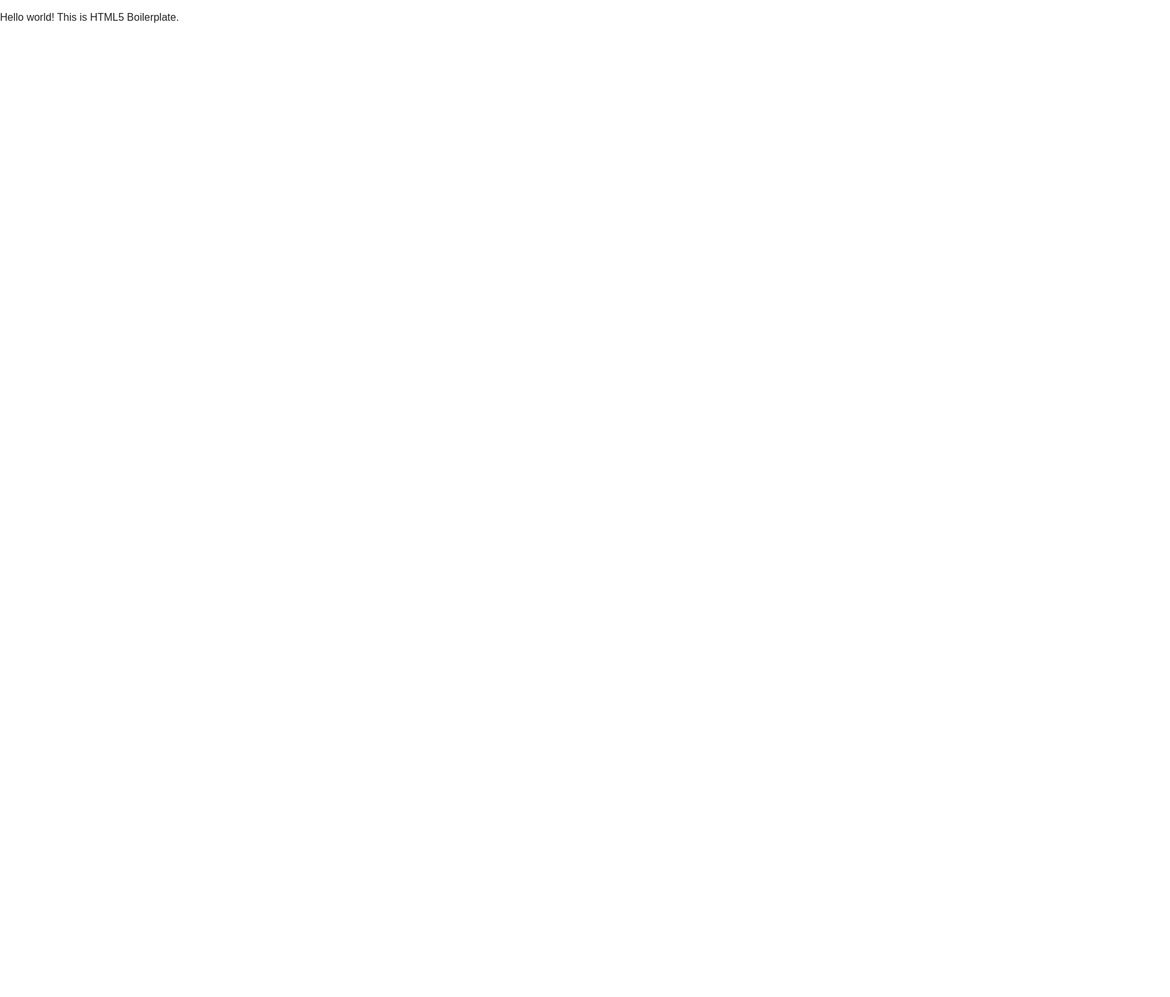
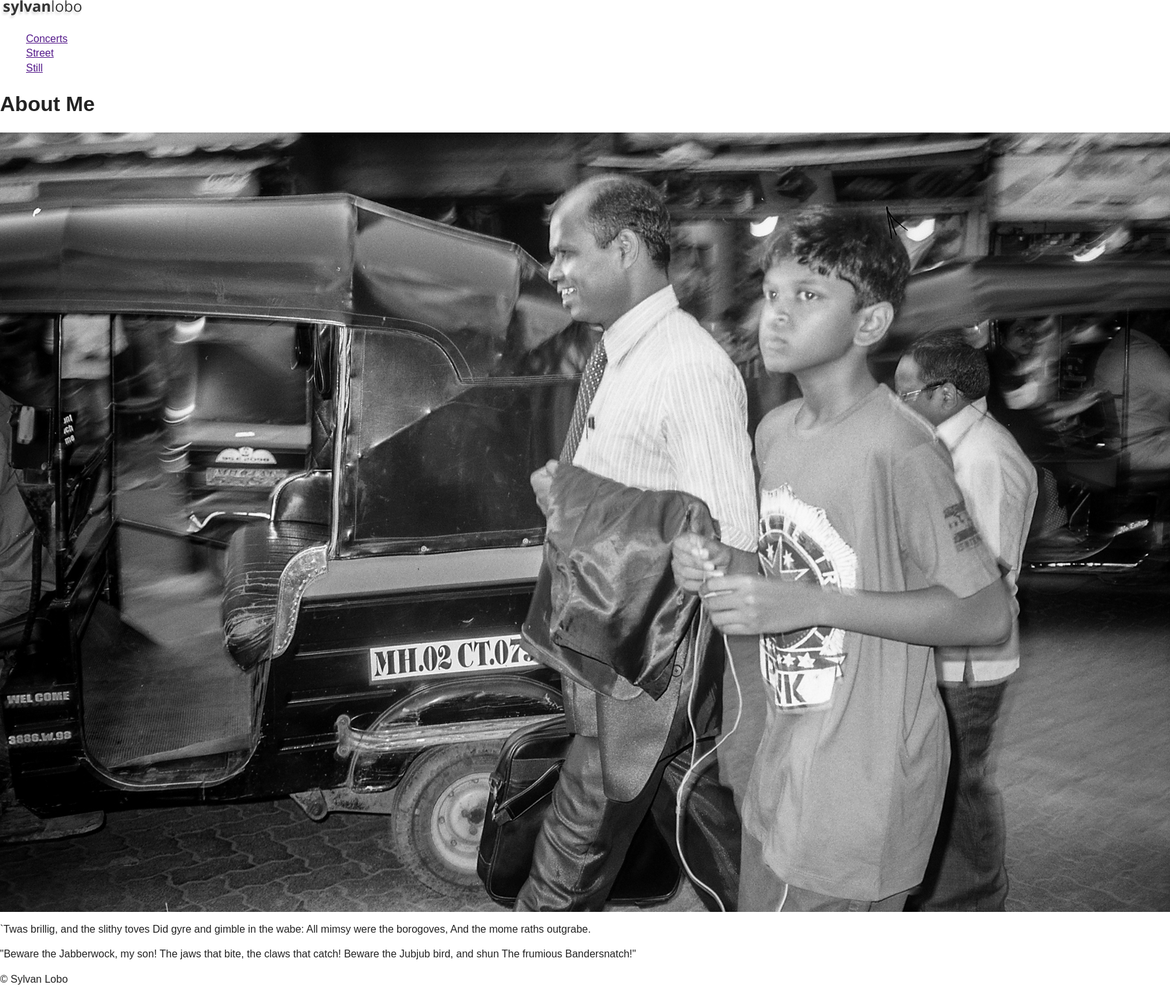
Before and after one commit to sylverfish/syltest, a plain HTML site: page index.html in a window 1280 px wide. Shown: the whole page at 65% size, 1800 px wide, since content can reach past the window. Before the commit the page ends 800 px from the top, so only its background shows below. Drawn offline with nearby package versions, Linux system fonts and the light colour scheme.

Commit message:
Enhancement: Add basic stable structure and content

```diff
--- a/index.html
+++ b/index.html
@@ -22,7 +22,49 @@
         <![endif]-->
 
         <!-- Add your site or application content here -->
-        <p>Hello world! This is HTML5 Boilerplate.</p>
+        <header>
+            <div>
+                <img src="img/logo.png" alt="Logo" title="Logo">
+            </div>
+            <nav class="nav-container">
+                <ul>
+                    <li><a href="">Concerts</a></li>
+                    <li><a href="">Street</a></li>
+                    <li><a href="">Still</a></li>
+                </ul>
+            </nav>
+        </header>
+
+        <section>
+            <div class="container">
+                <div class="post-header">
+                    <h1>About Me</h1>
+                </div>
+            </div>
+            <div class="post-content">
+                <div class="image-area">
+                    <img src="img/bandra-1.jpg" alt="me" title="me">
+                </div>
+                <p>
+                    `Twas brillig, and the slithy toves
+                    Did gyre and gimble in the wabe:
+                    All mimsy were the borogoves,
+                    And the mome raths outgrabe.
+                </p>
+                <p>
+                "Beware the Jabberwock, my son!
+                The jaws that bite, the claws that catch!
+                Beware the Jubjub bird, and shun
+                The frumious Bandersnatch!"
+                </p>
+            </div>
+        </section>
+
+        <footer>
+            <div class="containter">
+                <p>&copy; Sylvan Lobo</p>
+            </div>
+        </footer>
 
         <script src="//ajax.googleapis.com/ajax/libs/jquery/1.10.2/jquery.min.js"></script>
         <script>window.jQuery || document.write('<script src="js/vendor/jquery-1.10.2.min.js"><\/script>')</script>
```
Also changed, not shown: img/bandra-1.jpg (added), img/logo.png (added), img/sylvan.jpg (added).
